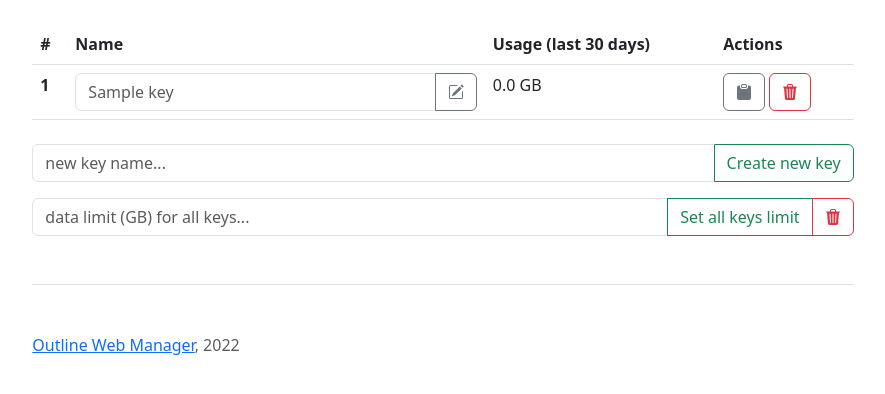
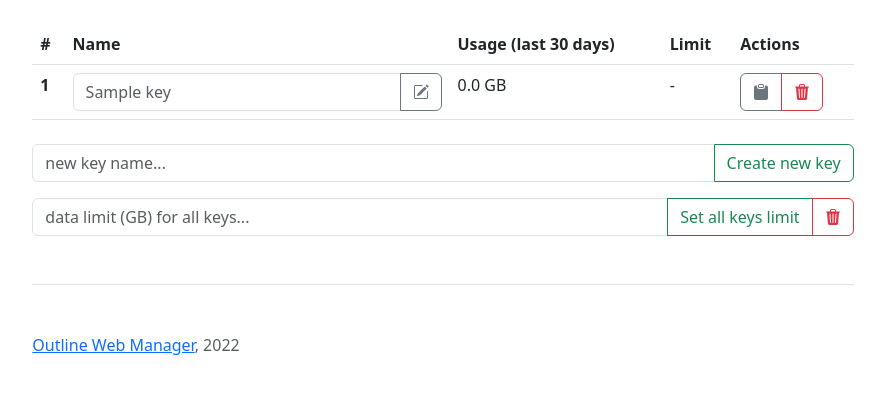
Before and after one commit to ilyhan2009/outline_web_manager, a FastAPI app: template outline_web_manager/templates/main.html in a window 1280 px wide. Shown: the part 89-483 px from the top of the page, without its empty margins (197-1082 px from the left). Run offline with FastAPI, Linux system fonts and the light colour scheme; the template is opened without the code that fills it: most values are stand-ins (such as "Sample title", 1, 10 or a date in 2020); some libraries are stand-ins or nearby versions.

Commit message:
refactor

```diff
--- a/outline_web_manager/templates/main.html
+++ b/outline_web_manager/templates/main.html
@@ -93,6 +93,7 @@
               <th scope="col">#</th>
               <th scope="col">Name</th>
               <th scope="col">Usage (last 30 days)</th>
+              <th scope="col">Limit</th>
               <th scope="col">Actions</th>
             </tr>
           </thead>
@@ -114,12 +115,14 @@
                   </form>
                 </td>
                 <td>
-                  {{ "%.1f"|format((key.used_bytes or 0) / 1000 / 1000 / 1000) }} GB
+                  <span>{{ "%.1f"|format((key.used_bytes or 0) / 1000 / 1000 / 1000) }} GB</span>
+                </td>
+                <td>
                   {% if key.data_limit or 'accessKeyDataLimit' in server_information %}
-                    / <form action="/set-data-limit/{{ key.key_id }}" method="POST">
+                    <form action="/set-data-limit/{{ key.key_id }}" method="POST">
                       <div class="input-group">
                         <input type="text" class="form-control" placeholder="{{ '%.0f'|format((key.data_limit or server_information['accessKeyDataLimit']['bytes']) / 1000 / 1000 / 1000) }} GB" name="dataLimit">
-                        <button type="submit" class="btn btn-outline-secondary tooltipped tooltipped-n" aria-label="Rename">
+                        <button type="submit" class="btn btn-outline-secondary tooltipped tooltipped-n" aria-label="Change limit">
                           <svg xmlns="http://www.w3.org/2000/svg" width="16" height="16" fill="currentColor" class="bi bi-pencil-square" viewBox="0 0 16 16">
                             <path d="M15.502 1.94a.5.5 0 0 1 0 .706L14.459 3.69l-2-2L13.502.646a.5.5 0 0 1 .707 0l1.293 1.293zm-1.75 2.456-2-2L4.939 9.21a.5.5 0 0 0-.121.196l-.805 2.414a.25.25 0 0 0 .316.316l2.414-.805a.5.5 0 0 0 .196-.12l6.813-6.814z"/>
                             <path fill-rule="evenodd" d="M1 13.5A1.5 1.5 0 0 0 2.5 15h11a1.5 1.5 0 0 0 1.5-1.5v-6a.5.5 0 0 0-1 0v6a.5.5 0 0 1-.5.5h-11a.5.5 0 0 1-.5-.5v-11a.5.5 0 0 1 .5-.5H9a.5.5 0 0 0 0-1H2.5A1.5 1.5 0 0 0 1 2.5v11z"/>
@@ -135,24 +138,26 @@
                         </button>
                       </div>
                     </form>
+                  {% else %}
+                  <span>-</span>
                   {% endif %}
                 </td>
                 <td>
-                  <div>
+                  <div class="btn-group" role="group" aria-label="Basic example">
                     <button type="button" class="btn btn-outline-secondary btn-clipboard tooltipped tooltipped-n" data-clipboard-text="{{ key.access_url }}" aria-label="Copy Access Url">
                       <svg xmlns="http://www.w3.org/2000/svg" width="16" height="16" fill="currentColor" class="bi bi-clipboard-fill" viewBox="0 0 16 16">
                         <path fill-rule="evenodd" d="M10 1.5a.5.5 0 0 0-.5-.5h-3a.5.5 0 0 0-.5.5v1a.5.5 0 0 0 .5.5h3a.5.5 0 0 0 .5-.5v-1Zm-5 0A1.5 1.5 0 0 1 6.5 0h3A1.5 1.5 0 0 1 11 1.5v1A1.5 1.5 0 0 1 9.5 4h-3A1.5 1.5 0 0 1 5 2.5v-1Zm-2 0h1v1A2.5 2.5 0 0 0 6.5 5h3A2.5 2.5 0 0 0 12 2.5v-1h1a2 2 0 0 1 2 2V14a2 2 0 0 1-2 2H3a2 2 0 0 1-2-2V3.5a2 2 0 0 1 2-2Z"></path>
                       </svg>
                       <span class="visually-hidden">Copy Access Url</span>
                     </button>
-                    <a href="/delete/{{ key.key_id }}">
-                      <button type="button" class="btn btn-outline-danger tooltipped tooltipped-n" aria-label="Delete">
+                    <button type="button" class="btn btn-outline-danger tooltipped tooltipped-n" aria-label="Delete">
+                      <a href="/delete/{{ key.key_id }}" style="color: inherit;">
                         <svg xmlns="http://www.w3.org/2000/svg" width="16" height="16" fill="currentColor" class="bi bi-trash3-fill" viewBox="0 0 16 16">
                             <path d="M11 1.5v1h3.5a.5.5 0 0 1 0 1h-.538l-.853 10.66A2 2 0 0 1 11.115 16h-6.23a2 2 0 0 1-1.994-1.84L2.038 3.5H1.5a.5.5 0 0 1 0-1H5v-1A1.5 1.5 0 0 1 6.5 0h3A1.5 1.5 0 0 1 11 1.5Zm-5 0v1h4v-1a.5.5 0 0 0-.5-.5h-3a.5.5 0 0 0-.5.5ZM4.5 5.029l.5 8.5a.5.5 0 1 0 .998-.06l-.5-8.5a.5.5 0 1 0-.998.06Zm6.53-.528a.5.5 0 0 0-.528.47l-.5 8.5a.5.5 0 0 0 .998.058l.5-8.5a.5.5 0 0 0-.47-.528ZM8 4.5a.5.5 0 0 0-.5.5v8.5a.5.5 0 0 0 1 0V5a.5.5 0 0 0-.5-.5Z"></path>
                         </svg>
                         <span class="visually-hidden">Delete</span>
-                      </button>
-                    </a>
+                      </a>
+                    </button>
                   </div>
                 </td>
               </tr>
```
